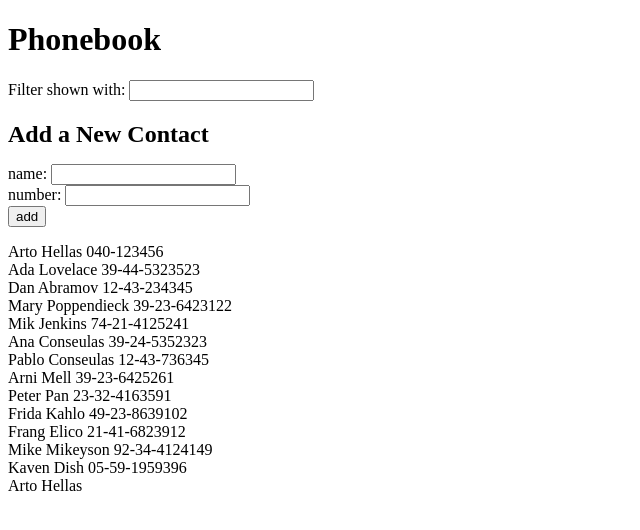
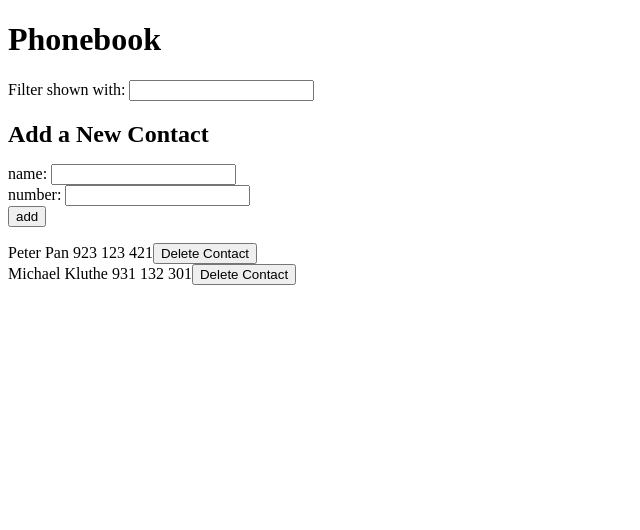
Before and after one commit to Yanek-K/fullstack_open, a React (Create React App) app in the folder part_2/phonebook/: page / in a window 1280 px wide. Shown: the top 530 px of the page, without its empty margins (0-640 px from the left). Built offline with nearby package versions, Linux system fonts and the light colour scheme; data requests are answered from the project's data file.

Commit message:
Ex 2.17 Almost Complete

```diff
--- a/part_2/phonebook/db.json
+++ b/part_2/phonebook/db.json
@@ -1,74 +1,14 @@
 {
   "persons": [
     {
-      "name": "Arto Hellas",
-      "number": "040-123456",
-      "id": 1
+      "name": "Peter Pan",
+      "id": "Peter Pan",
+      "number": "923 123 421"
     },
     {
-      "name": "Ada Lovelace",
-      "number": "39-44-5323523",
-      "id": 2
-    },
-    {
-      "name": "Dan Abramov",
-      "number": "12-43-234345",
-      "id": 3
-    },
-    {
-      "name": "Mary Poppendieck",
-      "number": "39-23-6423122",
-      "id": 4
-    },
-    {
-      "name": "Mik Jenkins",
-      "number": "74-21-4125241",
-      "id": 5
-    },
-    {
-      "name": "Ana Conseulas",
-      "number": "39-24-5352323",
-      "id": 6
-    },
-    {
-      "name": "Pablo Conseulas",
-      "number": "12-43-736345",
-      "id": 7
-    },
-    {
-      "name": "Arni Mell",
-      "number": "39-23-6425261",
-      "id": 8
-    },
-    {
-      "name": "Peter Pan",
-      "id": "Peter Pan",
-      "number": "23-32-4163591"
-    },
-    {
-      "name": "Frida Kahlo",
-      "id": "Frida Kahlo",
-      "number": "49-23-8639102"
-    },
-    {
-      "name": "Frang Elico",
-      "id": "Frang Elico",
-      "number": "21-41-6823912"
-    },
-    {
-      "name": "Mike Mikeyson",
-      "id": "Mike Mikeyson",
-      "number": "92-34-4124149"
-    },
-    {
-      "name": "Kaven Dish",
-      "id": "Kaven Dish",
-      "number": "05-59-1959396"
-    },
-    {
-      "name": "Arto Hellas",
-      "id": "Arto Hellas",
-      "number": ""
+      "name": "Michael Kluthe",
+      "id": "Michael Kluthe",
+      "number": "931 132 301"
     }
   ]
 }
--- a/part_2/phonebook/src/App.js
+++ b/part_2/phonebook/src/App.js
@@ -45,15 +45,6 @@ const App = () => {
     );
   };
 
-  // const alreadyExists = (nameObject) => {
-  //   const person = persons.find(
-  //     (person) => person.name.toLowerCase() === nameObject.name.toLowerCase()
-  //   );
-  //   person
-  //     ? alert(`${newName}'s name is already in the list`)
-  //     : setPersons(persons.concat(nameObject));
-  // };
-
   const handleFilterBy = (event) => {
     setFilterBy(event.target.value);
     const filterNames = persons.map((person) => person);
@@ -68,6 +59,15 @@ const App = () => {
 
   const handleNumberChange = (event) => {
     setNewNumber(event.target.value);
+  };
+
+  const deleteContact = (person) => {
+    window.confirm(`Delete ${person.name}?`);
+    const url = `http://localhost:3001/persons/${person.id}`;
+
+    const newPersons = persons.filter((p) => p.id !== person.id);
+    axios.delete(url).then(() => alert(`${person.name} has been deleted`));
+    setPersons(newPersons);
   };
 
   return (
@@ -90,6 +90,7 @@ const App = () => {
               key={person.id}
               name={person.name}
               number={person.number}
+              deleteContact={() => deleteContact(person)}
             />
           ))}{" "}
         </ul>
@@ -100,6 +101,7 @@ const App = () => {
               key={person.id}
               name={person.name}
               number={person.number}
+              deleteContact={() => deleteContact(person.id)}
             />
           ))}
         </ul>
--- a/part_2/phonebook/src/RenderContacts.js
+++ b/part_2/phonebook/src/RenderContacts.js
@@ -1,11 +1,11 @@
 import React from "react";
 
-const RenderContacts = (props) => {
-  const { name, number } = props;
+const RenderContacts = ({ name, number, deleteContact }) => {
   return (
     <div>
       <li>
         {name} {number}
+        <button onClick={deleteContact}>Delete Contact</button>
       </li>
     </div>
   );
--- a/part_2/phonebook/src/services/backend.js
+++ b/part_2/phonebook/src/services/backend.js
@@ -11,4 +11,6 @@ const createContact = (newObject) => {
   return request.then((response) => response.data);
 };
 
+const deleteContact = () => {};
+
 export default { getAll, createContact };
```
